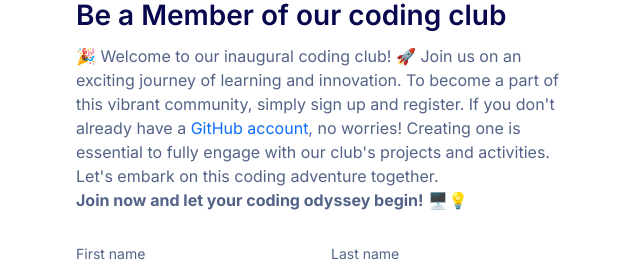
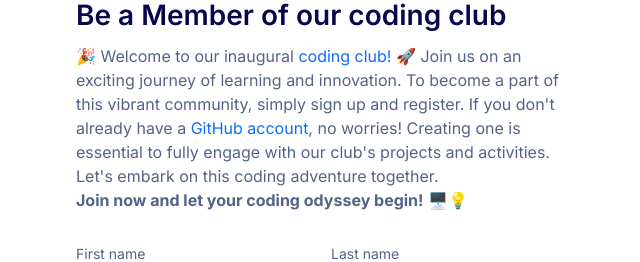
Before and after one commit to acetcs/forms, a plain HTML site: page index.html in a window 1280 px wide. Shown: the part 390-652 px from the top of the page, without its empty margins (319-959 px from the left). Drawn offline with nearby package versions, Linux system fonts and the light colour scheme.

Commit message:
adding link

```diff
--- a/index.html
+++ b/index.html
@@ -26,7 +26,7 @@
                 <div class="formbold-form-title">
                     <h2 class="">Be a Member of our coding club</h2>
                     <p>
-                        🎉 Welcome to our inaugural coding club! 🚀 Join us on an exciting journey of learning and innovation. To become a part of this vibrant community, simply sign up and register. If you don't already have a <a style="text-decoration: none" href="https://github.com/join">GitHub account</a>, no worries! Creating one is essential to fully engage with our club's projects and activities. Let's embark on this coding adventure together.<br> <b>Join now and let your coding odyssey begin!</b> 🖥️💡
+                        🎉 Welcome to our inaugural <a style="text-decoration: none;" href="https://acet-codingclub.web.app/">coding club! 🚀</a> Join us on an exciting journey of learning and innovation. To become a part of this vibrant community, simply sign up and register. If you don't already have a <a style="text-decoration: none" href="https://github.com/join">GitHub account</a>, no worries! Creating one is essential to fully engage with our club's projects and activities. Let's embark on this coding adventure together.<br> <b>Join now and let your coding odyssey begin!</b> 🖥️💡
                     </p>
                 </div>
 
```
